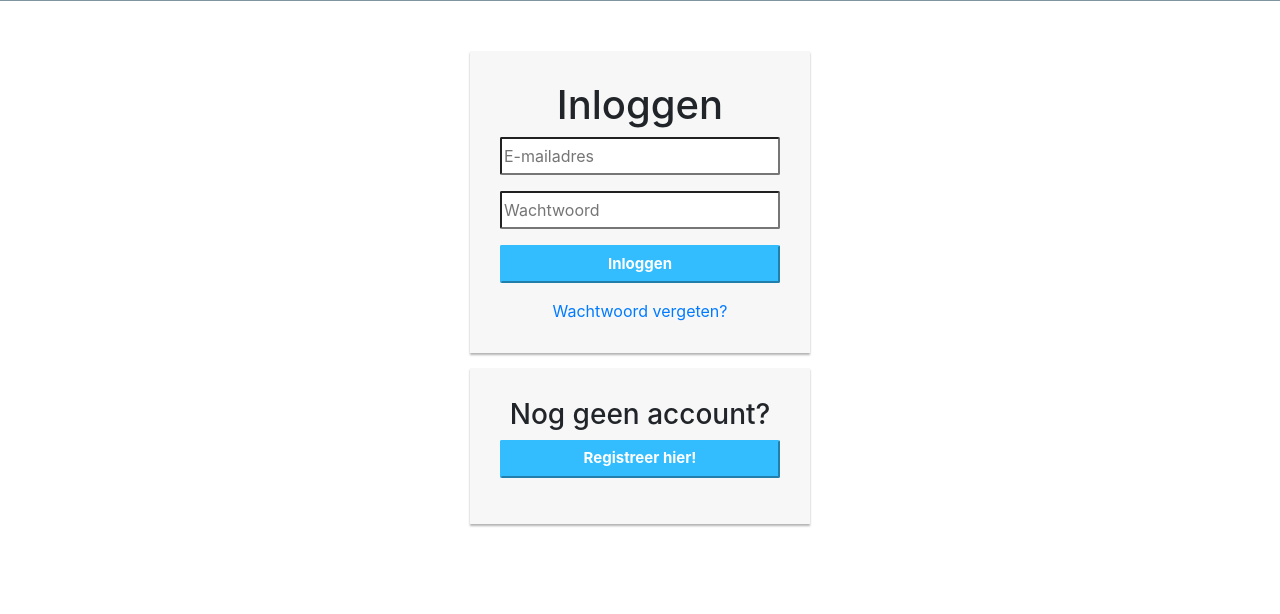
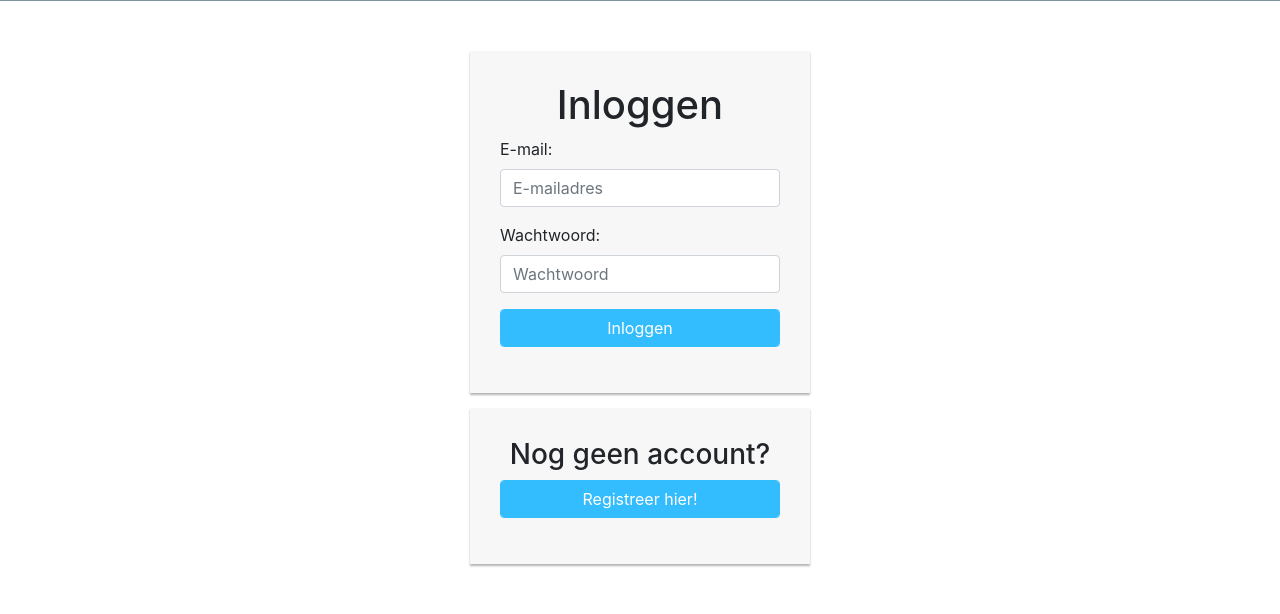
Before and after one commit to snoordman/wide-world-importers, a PHP site: page /loginpagina.php in a window 1280 px wide. Shown: the part 479-1093 px from the top of the page. Before the commit the page ends 1006 px from the top, so only its background shows below. Run offline with PHP 8.4, Linux system fonts and the light colour scheme.

Commit message:
Bezig met registratie

```diff
--- a/css/main.css
+++ b/css/main.css
@@ -107,12 +107,12 @@ text-align: left;
     height: calc(1.5em + .75rem + 2px);
 }
 
-.login-form {
+.login-page{
     width: 340px;
     margin: 50px auto;
 }
 
-.login-form form {
+.login-form {
     margin-bottom: 15px;
     background: #f7f7f7;
     box-shadow: 0px 2px 2px rgba(0, 0, 0, 0.3);
@@ -123,23 +123,7 @@ text-align: left;
     margin: 0 0 15px;
 }
 
-.loginbutton-primary {
-    color: #fff;
+.btn-primary{
     background-color: #33BDFF;
     border-color: #33BDFF;
 }
-
-.loginbutton-block {
-    display: block;
-    width: 100%;
-}
-
-.login-form-control, .loginbutton {
-    min-height: 38px;
-    border-radius: 2px;
-    width: 100%;
-}
-.loginbutton {
-    font-size: 15px;
-    font-weight: bold;
-}
--- a/index.php
+++ b/index.php
@@ -4,6 +4,5 @@ include 'functions/products.php';
 
     $viewFile = "viewFile/home.php";
 
-
     require_once "template.php";
 ?>
--- a/loginpagina.php
+++ b/loginpagina.php
@@ -1,4 +1,28 @@
 <?php
 $viewFile = "viewFile/loginpagina.php";
+
+
+if(isset($_POST["submitLogin"])){
+    $requiredFields = ["email" => "E-mail", "password" => "Wachtwoord"];
+    $errors = [];
+    foreach ($requiredFields as $field => $message){
+        if(!isset($_POST[$field]) || $_POST["password"] == ""){
+            array_push($errors, $message);
+        }
+        if(count($errors) !== 0){
+
+        }
+    }
+    if(!isset($_POST["email"]) || $_POST["password"] == ""){
+        array_push($requiredFields, "E-mail");
+    }else if(!isset($_POST["password"]) || $_POST["password"]){
+        array_push($requiredFields, "Wachtwoord");
+    }else{
+        if (!filter_var($f, FILTER_VALIDATE_EMAIL)) {
+            $emailErr = "Invalid email format";
+        }
+    }
+}
+
 require_once "template.php";
 ?>
--- a/viewFile/contactpagina.php
+++ b/viewFile/contactpagina.php
@@ -13,11 +13,11 @@
             <br>
             <form action="contactpagina.php" method="post" class="formulier">
                 <label for="naam"><b>Uw naam:</b></label><br>
-                <input type="text" class="naam form-control" name="naam" placeholder="naam"><br>
+                <input id="naam" type="text" class="naam form-control" name="naam" placeholder="naam"><br>
                 <label for="email"><b>Uw e-mail adres:</b></label>
-                <br><input type="email" class="email form-control" name="email" placeholder="e-mail"><br>
+                <br><input id="email" type="email" class="email form-control" name="email" placeholder="e-mail"><br>
                 <label for="vraag"><b>Uw vraag:</b></label>
-                <br><textarea name="message" rows="3" class="message form-control"></textarea><br>
+                <br><textarea id="vraag" name="message" rows="3" class="message form-control"></textarea><br>
                 <input type="submit" name="submit" class="submitButton" value="verzenden"><br>
             </form>
         </div>
--- a/viewFile/loginpagina.php
+++ b/viewFile/loginpagina.php
@@ -1,23 +1,25 @@
-<div class="login-form">
-    <form action="index.php" method="post">
+<div class="login-page">
+    <form method="post" class="login-form">
         <h1 class="text-center">Inloggen</h1>
         <div class="form-group">
-            <input type="text" class="login-form-control" placeholder="E-mailadres" required="required">
+            <label for="logonName">E-mail: </label>
+            <input id="logonName" type="text" class="form-control" placeholder="E-mailadres" name="logonName" required="required">
         </div>
         <div class="form-group">
-            <input type="password" class="login-form-control" placeholder="Wachtwoord" required="required">
+            <label for="password">Wachtwoord: </label>
+            <input id="password" type="password" class="form-control" placeholder="Wachtwoord" name="password" required="required">
         </div>
         <div class="form-group">
-            <button type="submit" class="loginbutton loginbutton-primary loginbutton-block">Inloggen</button>
+            <input id="submitLogin" type="submit" class="form-control btn-primary" value="Inloggen" name="submitLogin">
         </div>
-        <div class="text-center">
-            <a href="#">Wachtwoord vergeten?</a>
-        </div>
+<!--        <div class="text-center">-->
+<!--            <a href="#">Wachtwoord vergeten?</a>-->
+<!--        </div>-->
     </form>
-    <form>
+    <div class="login-form">
         <div class="form-group">
             <h3 class="text-center">Nog geen account?</h3>
-            <button type="submit" class="loginbutton loginbutton-primary loginbutton-block">Registreer hier!</button>
+            <a href="register.php"><button class="form-control btn-primary">Registreer hier!</button></a>
         </div>
-    </form>
+    </div>
 </div>
```
Also changed, not shown: functions/login.php (added, +7 -0 lines), functions/sql.php (+61 -0 lines), register.php (added, +24 -0 lines), viewFile/product.php (+3 -3 lines), viewFile/register.php (added, +48 -0 lines), functions/products.php (line endings or trailing spaces).
